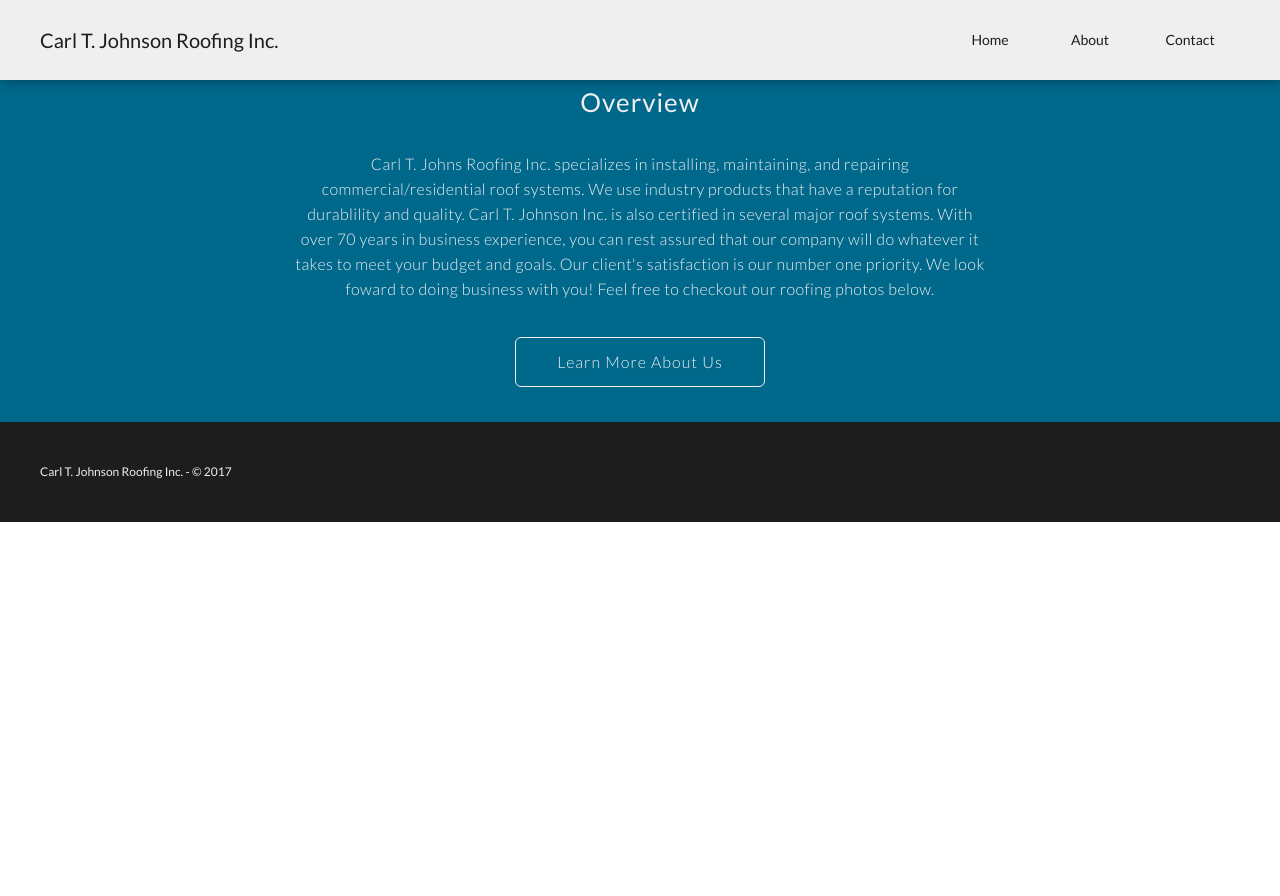
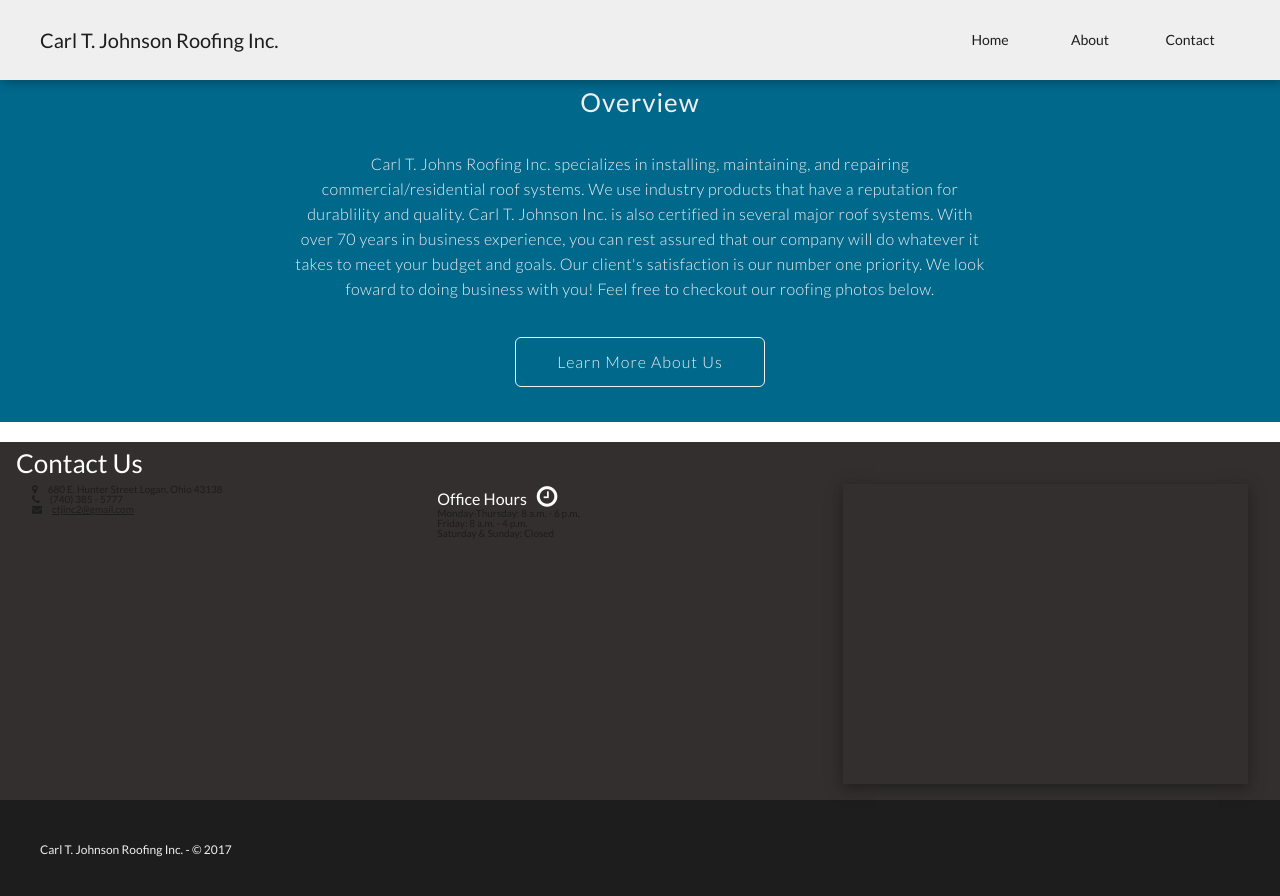
Before and after one commit to Soriajose23/Soriajose23.github.io, a Jekyll site: the page built from index.html, in a window 1280 px wide and 900 px high, scrolled down 571 px. Shown: the top 896 px of the window. Built offline with Jekyll 4.4.1, drawn with Linux system fonts in a browser that asks for light colours; before the commit the page ends 1093 px from its top, so only the background shows below that.

Commit message:
added contact_us

```diff
--- a/_includes/contact_us.html
+++ b/_includes/contact_us.html
@@ -0,0 +1,24 @@
+<section id="contact_us" style="margin-top: 20px; background-color: #332F2F" class="w3-container w3-padding w3-">
+			<div class="w3-display-container">
+			<h2 id="jump" style="color: white">Contact Us</h2>
+			<div class="w3-row w3-padding">
+			<ul id="contact_methods" class="w3-third">
+				<li><span><i class="fa fa-map-marker" aria-hidden="true" style="padding-right: 10px"></i>680 E. Hunter Street</span>
+				    <span>Logan, Ohio 43138</span>
+				</li>
+				<li><i class="fa fa-phone" aria-hidden="true" style="padding-right: 10px"></i>(740) 385 - 5777</li>
+				<li><a href="mailto:ctjinc2@gmail.com"><i class="fa fa-envelope" aria-hidden="true" style="padding-right: 10px"></i>ctjinc2@gmail.com</a></li>
+			</ul>
+			  <div class="w3-third">
+			  	<h4 style="color: white">Office Hours<i class="fa fa-clock-o w3-xlarge" aria-hidden="true" style="padding-left: 10px"></i></h4>
+			  	<ul id="office_hours">
+			  		<li>Monday-Thursday: 8 a.m. - 6 p.m.</li>
+			  		<li>Friday: 8 a.m. - 4 p.m.</li>
+			  		<li>Saturday & Sunday: Closed</li>
+			  	</ul>
+			  </div>
+			  <div class="w3-third">
+			  <div id = "sample" style = "height:300px;" class="w3-card-4"></div></div>
+			 </div>
+			 </div>
+		</section>
--- a/_layouts/default.html
+++ b/_layouts/default.html
@@ -20,6 +20,7 @@
 <body>
 	{% include header.html %}
 	{{ content }}
+	{% include contact_us.html %}
 	{% include footer.html %}
 
 	<script type="text/javascript" src="../../js/index.js"></script>
```
